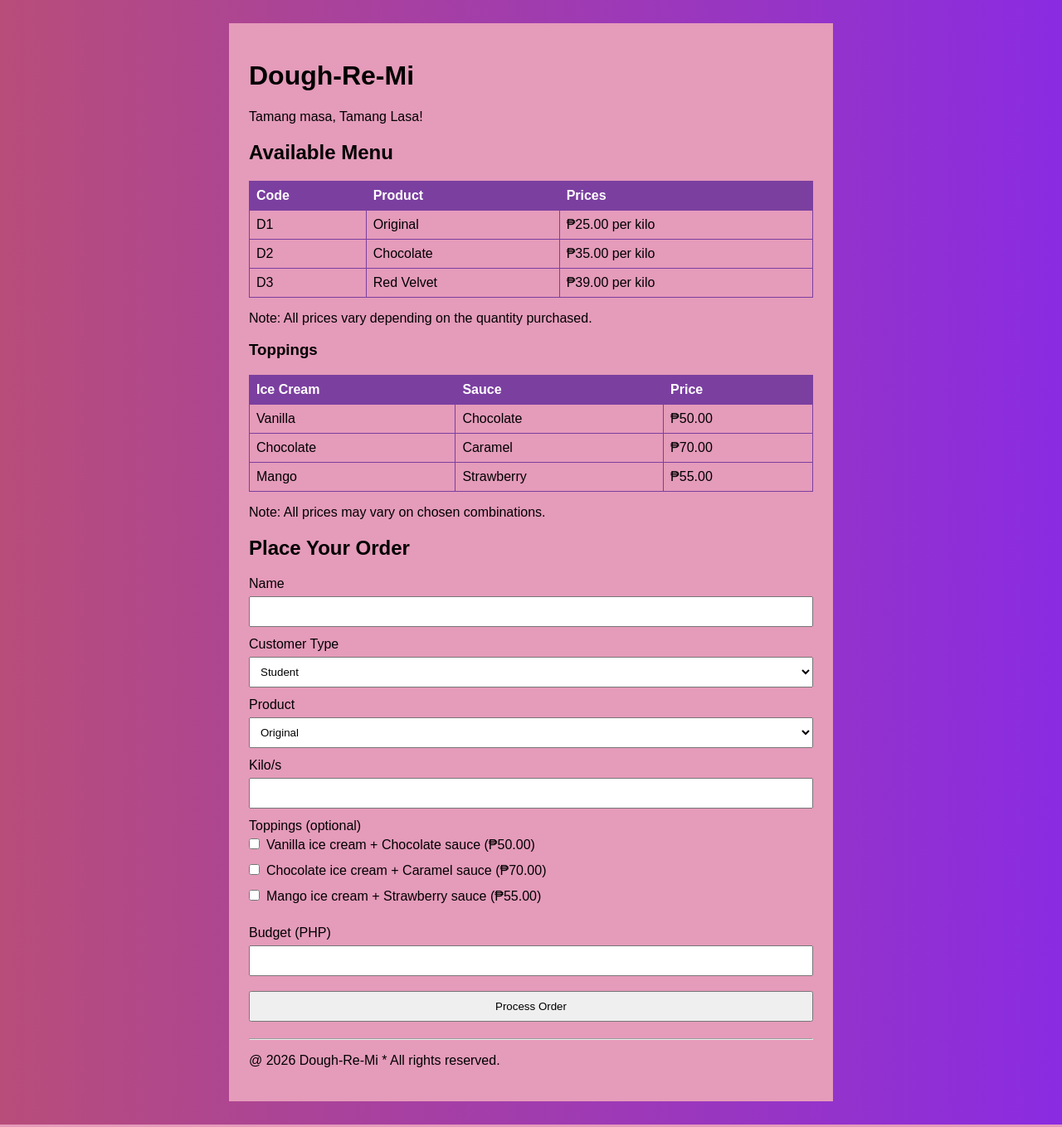
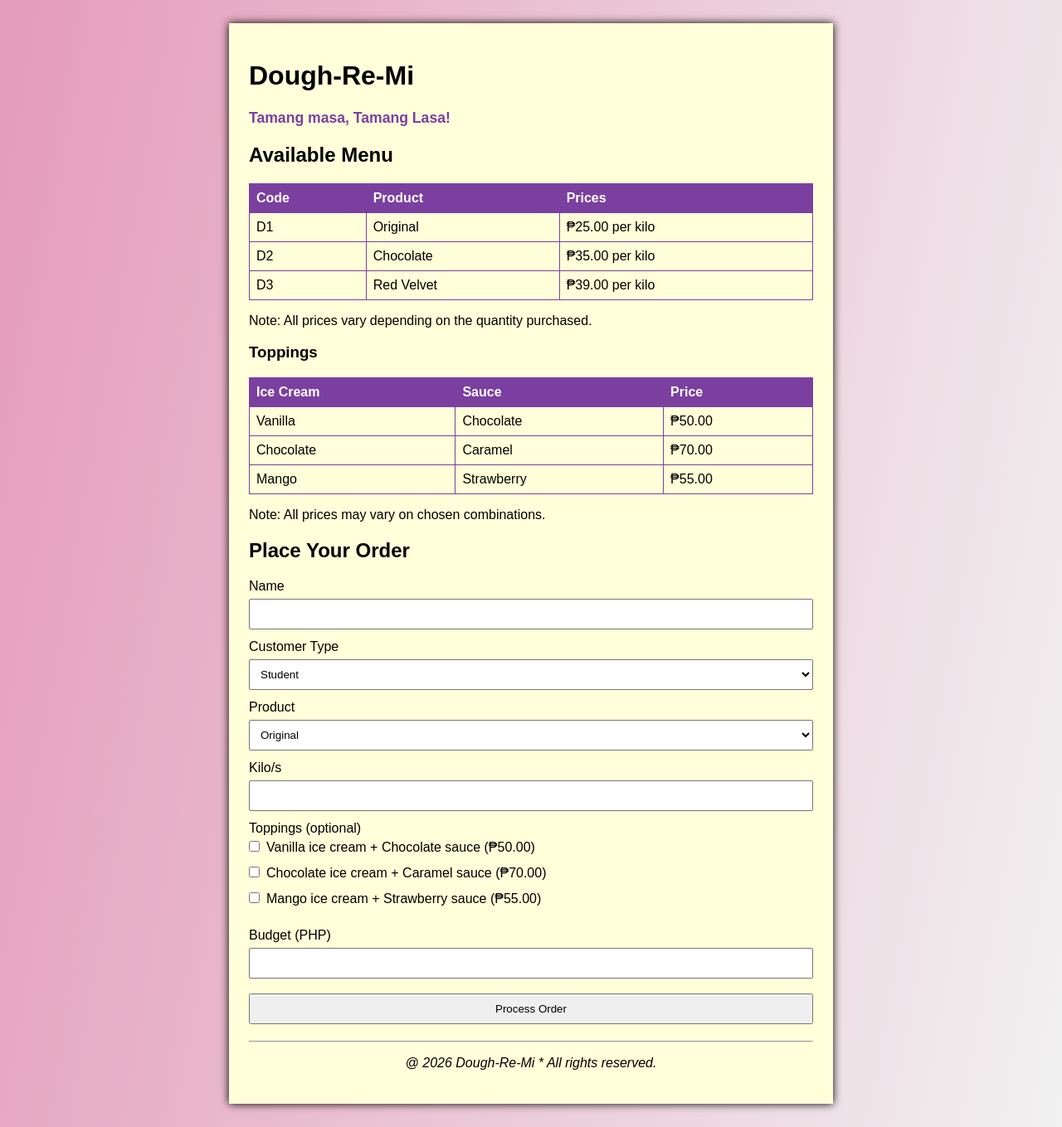
Before and after one commit to carlospolicarpio9158-lgtm/PHP-PROJECTS, a PHP site: page / in a window 1280 px wide. Shown: the whole page at 83% size. Run offline with PHP 8.4, Linux system fonts and the light colour scheme.

Commit message:
update css

```diff
--- a/header.php
+++ b/header.php
@@ -7,14 +7,15 @@
     <style>
         body{
             font-family: Arial, sans-serif;
-            background: linear-gradient(90deg, #b84d7a, #8a2be2);
+            background: linear-gradient(100deg, #e59bba, #f1f1f1);
             padding: 20px;
         }
         main {
             max-width: 680px;
             padding: 24px;
             margin: auto;
-            background: #e59bba;
+            background: #ffffd9;
+            box-shadow: 0 0 10px rgba(0, 0, 0, 1);
         }
         input, select, button {
             padding: 9px;
@@ -46,9 +47,27 @@
         .success {
             color: #216d45;
         }
+        #note {
+            font-size: 0.9em;
+            color: #FF4500;
+        }
+        #process {
+            background: #7b3fa0;
+            color: white;
+            border: none;
+        }
+        #footer {
+            text-align: center;
+            font-style: italic;
+        }
+        #tagline {
+            font-size: 1.1em;
+            color: #7b3fa0;
+            font-weight: bold;
+        }
     </style>
 </head>
 <body>
     <main>
         <h1>Dough-Re-Mi</h1>
-        <p>Tamang masa, Tamang Lasa!</p>
+        <p id="tagline">Tamang masa, Tamang Lasa!</p>
```
